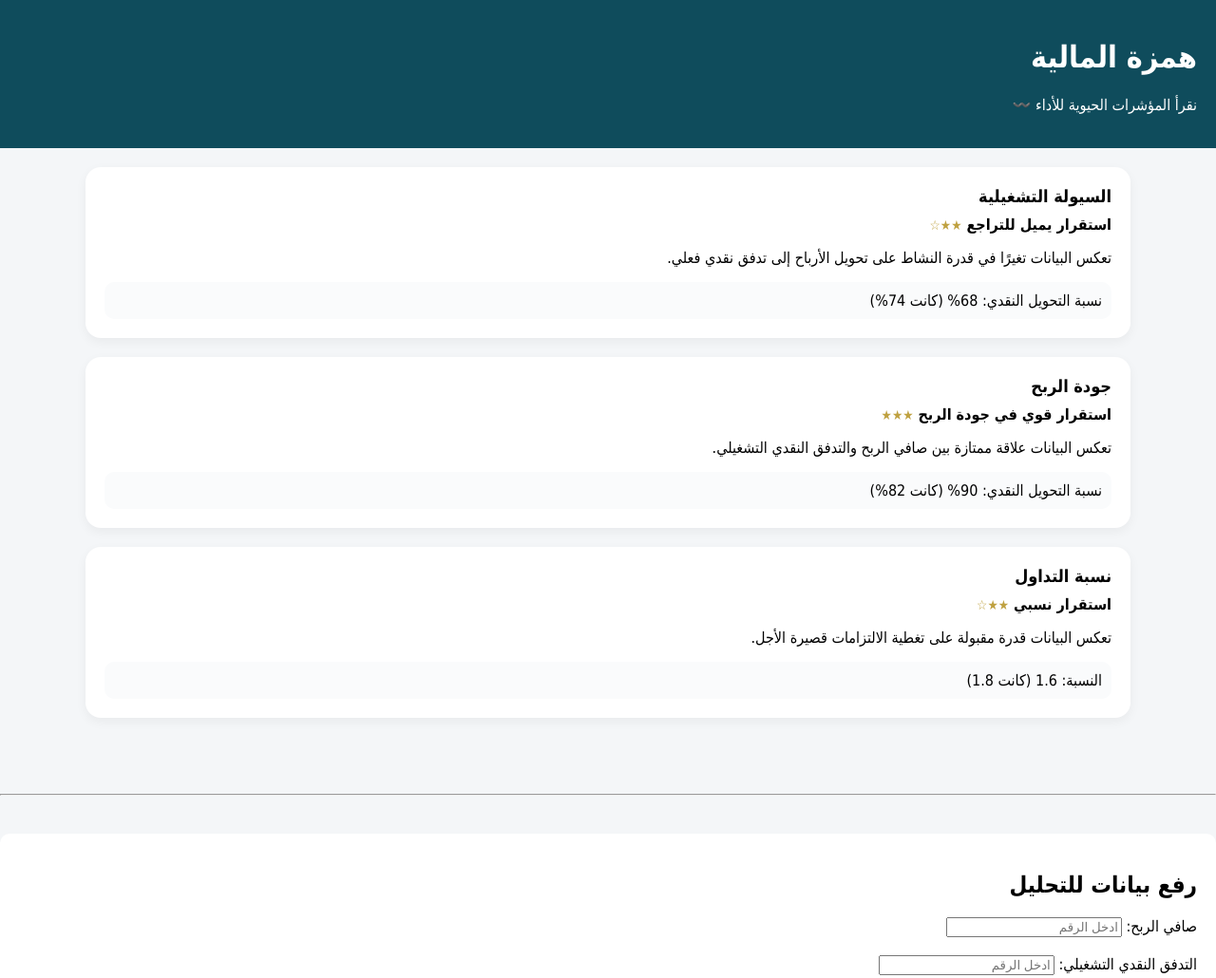
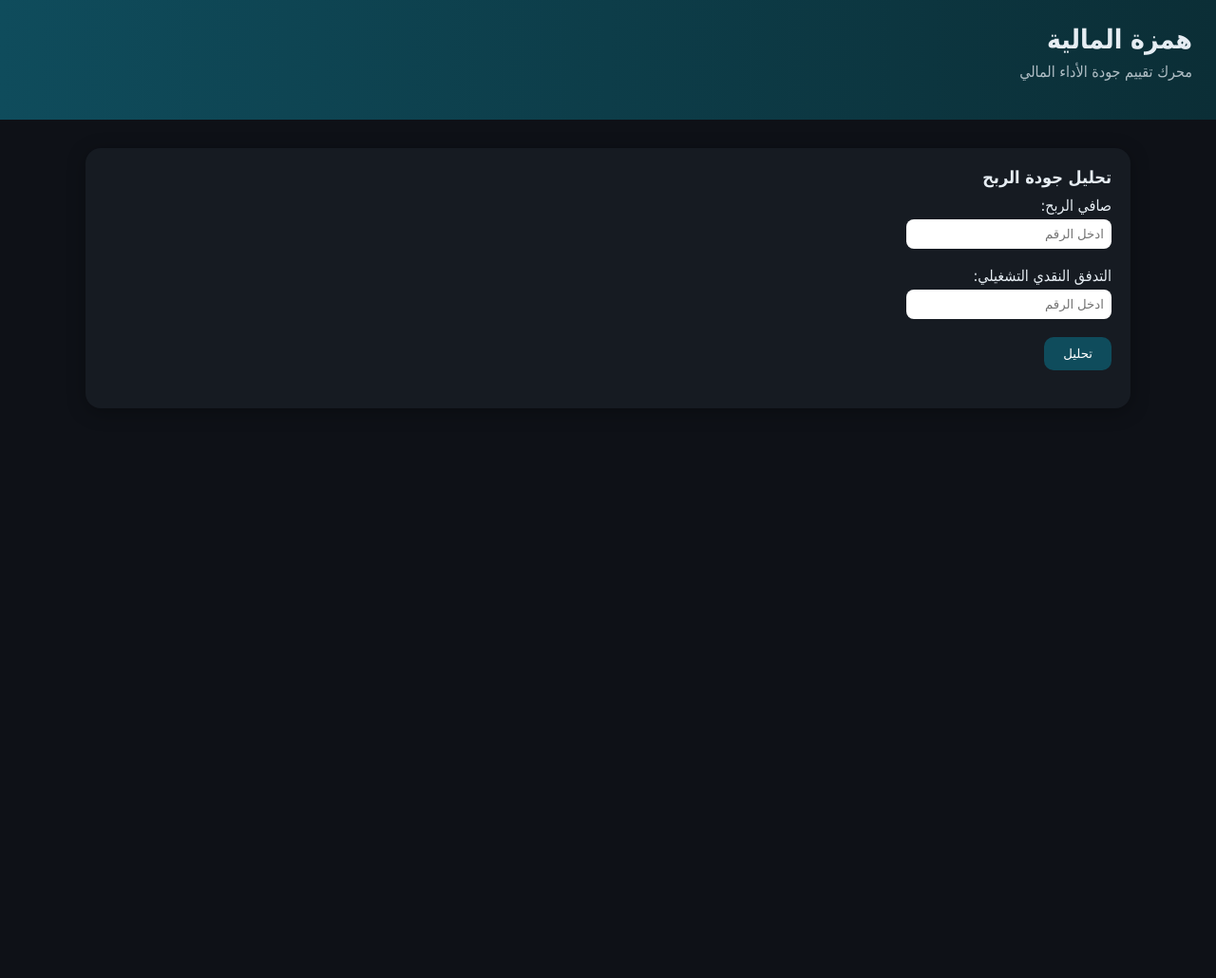
Before and after one commit to 5617ym/hmza, a plain HTML site: page index.html in a window 1280 px wide. Shown: the top 1030 px of the page at 95% size. After the commit the page ends 800 px from the top, so only its background shows below. Drawn offline with Linux system fonts and the light colour scheme.

Commit message:
Update index.html

```diff
--- a/index.html
+++ b/index.html
@@ -4,49 +4,59 @@
 <meta charset="UTF-8">
 <meta name="viewport" content="width=device-width, initial-scale=1.0">
 <title>همزة المالية</title>
+
 <style>
 body {
     font-family: Tahoma, Arial, sans-serif;
-    background: #F4F6F8;
+    background: #0E1117;
     margin: 0;
     padding: 0;
-    direction: rtl;
+    color: #E6EDF3;
 }
+
 header {
-    background: #0F4C5C;
-    color: white;
-    padding: 20px;
+    background: linear-gradient(90deg,#0F4C5C,#0B2E36);
+    padding: 25px;
 }
+
+header h1 {
+    margin: 0;
+    font-size: 28px;
+}
+
+header p {
+    margin-top: 8px;
+    color: #B0BEC5;
+}
+
 .container {
     max-width: 1100px;
     margin: auto;
-    padding: 20px;
+    padding: 30px;
 }
+
 .card {
-    background: white;
+    background: #161B22;
     padding: 20px;
     border-radius: 16px;
     margin-bottom: 20px;
-    box-shadow: 0 4px 12px rgba(0,0,0,0.05);
+    box-shadow: 0 4px 20px rgba(0,0,0,0.3);
 }
+
 .title {
     font-size: 18px;
     font-weight: bold;
     margin-bottom: 10px;
 }
-.result {
-    font-weight: bold;
-}
-.stars {
-    color: #BFA140;
-    font-size: 14px;
-}
+
 .metric {
     margin-top: 10px;
-    background: #FAFBFC;
+    background: #0F4C5C;
     padding: 10px;
     border-radius: 10px;
+    display: inline-block;
 }
+
 button {
     background: #0F4C5C;
     color: white;
@@ -54,67 +64,85 @@ button {
     border: none;
     border-radius: 10px;
     cursor: pointer;
+    transition: 0.3s;
 }
+
+button:hover {
+    background: #136F85;
+}
+
+input {
+    padding: 8px;
+    border-radius: 8px;
+    border: none;
+    margin-top: 5px;
+    width: 200px;
+}
+
+#result {
+    margin-top: 20px;
+    font-size: 18px;
+}
+.good { color: #4CAF50; }
+.medium { color: #FFC107; }
+.bad { color: #F44336; }
+
 </style>
 </head>
+
 <body>
 
 <header>
 <h1>همزة المالية</h1>
-<p>نقرأ المؤشرات الحيوية للأداء 〰️</p>
+<p>محرك تقييم جودة الأداء المالي</p>
 </header>
 
 <div class="container">
 
 <div class="card">
-<div class="title">السيولة التشغيلية</div>
-<div class="result">استقرار يميل للتراجع <span class="stars">★★☆</span></div>
-<p>تعكس البيانات تغيرًا في قدرة النشاط على تحويل الأرباح إلى تدفق نقدي فعلي.</p>
-<div class="metric">نسبة التحويل النقدي: 68% (كانت 74%)</div>
-</div>
+<div class="title">تحليل جودة الربح</div>
 
-<div class="card">
-<div class="title">جودة الربح</div>
-<div class="result">استقرار قوي في جودة الربح <span class="stars">★★★</span></div>
-<p>تعكس البيانات علاقة ممتازة بين صافي الربح والتدفق النقدي التشغيلي.</p>
-<div class="metric">نسبة التحويل النقدي: 90% (كانت 82%)</div>
-</div>
+<label>صافي الربح:</label><br>
+<input type="number" id="netProfit" placeholder="ادخل الرقم"><br><br>
 
-<div class="card">
-<div class="title">نسبة التداول</div>
-<div class="result">استقرار نسبي <span class="stars">★★☆</span></div>
-<p>تعكس البيانات قدرة مقبولة على تغطية الالتزامات قصيرة الأجل.</p>
-<div class="metric">النسبة: 1.6 (كانت 1.8)</div>
+<label>التدفق النقدي التشغيلي:</label><br>
+<input type="number" id="cashFlow" placeholder="ادخل الرقم"><br><br>
+
+<button onclick="analyze()">تحليل</button>
+
+<div id="result"></div>
+
 </div>
 
 </div>
-<hr style="margin:40px 0;">
-
-<section style="background:#ffffff; padding:20px; border-radius:10px;">
-  <h2>رفع بيانات للتحليل</h2>
-
-  <label>صافي الربح:</label>
-  <input type="number" id="netProfit" placeholder="ادخل الرقم"><br><br>
-
-  <label>التدفق النقدي التشغيلي:</label>
-  <input type="number" id="cashFlow" placeholder="ادخل الرقم"><br><br>
-
-  <button onclick="analyze()">تحليل</button>
-
-  <div id="result" style="margin-top:20px; font-weight:bold;"></div>
-</section>
 
 <script>
 function analyze() {
-  let profit = parseFloat(document.getElementById("netProfit").value);
-  let cash = parseFloat(document.getElementById("cashFlow").value);
 
-  if (cash > profit) {
-    document.getElementById("result").innerText = "جودة الربح ممتازة ⭐⭐⭐⭐";
-  } else {
-    document.getElementById("result").innerText = "تحذير: التدفق أقل من الربح ⭐⭐";
-  }
+let profit = parseFloat(document.getElementById("netProfit").value);
+let cash = parseFloat(document.getElementById("cashFlow").value);
+
+if (!profit || !cash) {
+    document.getElementById("result").innerHTML = "⚠️ أدخل القيم أولاً";
+    return;
+}
+
+let ratio = ((cash / profit) * 100).toFixed(1);
+
+let resultBox = document.getElementById("result");
+
+if (ratio >= 100) {
+    resultBox.innerHTML = `<span class="good">جودة ربح ممتازة ⭐⭐⭐⭐<br>نسبة التحويل: ${ratio}%</span>`;
+}
+else if (ratio >= 80) {
+    resultBox.innerHTML = `<span class="medium">جودة جيدة ⭐⭐⭐<br>نسبة التحويل: ${ratio}%</span>`;
+}
+else {
+    resultBox.innerHTML = `<span class="bad">تحذير: جودة ضعيفة ⭐⭐<br>نسبة التحويل: ${ratio}%</span>`;
+}
+
 }
 </script>
+
 </body>
 </html>
```
